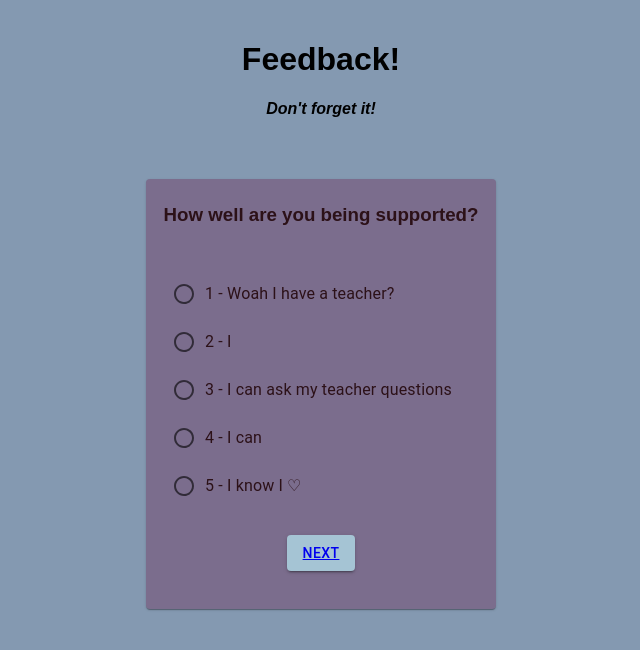
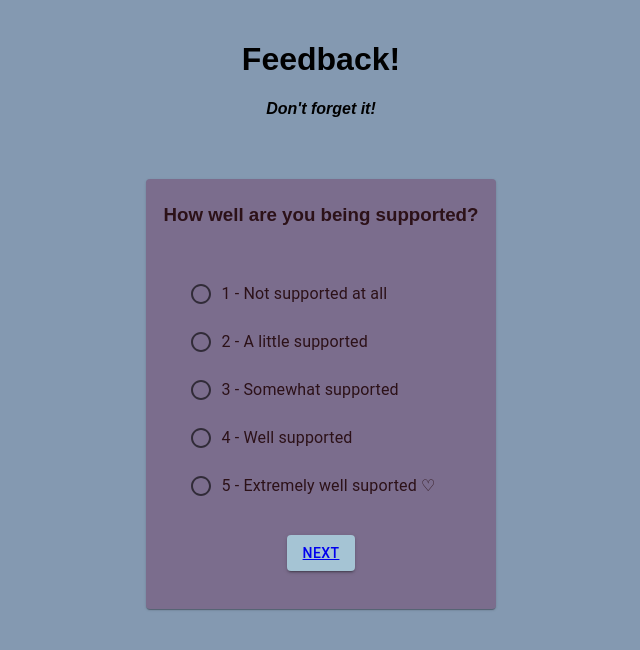
Before and after one commit to amana4416/weekend-redux-feedback-loop, a React (Create React App) app: page /#/support in a window 1280 px wide. Shown: the top 650 px of the page, without its empty margins (319-959 px from the left). Built offline with nearby package versions, Linux system fonts and the light colour scheme.

Commit message:
finished support page

```diff
--- a/src/components/Feelings/Feelings.jsx
+++ b/src/components/Feelings/Feelings.jsx
@@ -45,13 +45,13 @@ function Feelings() {
                             <FormControlLabel
                                 sx={{color: '#2C1118', padding: '3px'}}
                                 value="2" control={<Radio />}
-                                label="2 - Not too great"
+                                label="2 - Bad"
                                 onChange={(event) => setRate(event.target.value)}
                             />
                             <FormControlLabel
                                 sx={{color: '#2C1118', padding: '3px'}}
                                 value="3" control={<Radio />}
-                                label="3 - Not bad, but could be better"
+                                label="3 - OK"
                                 onChange={(event) => setRate(event.target.value)}
                                 />
                             <FormControlLabel
@@ -63,7 +63,7 @@ function Feelings() {
                             <FormControlLabel
                                 sx={{color: '#2C1118', padding: '3px'}}
                                 value="5" control={<Radio />}
-                                label="5 - Best day ever!! ♡"
+                                label="5 - Marvelous ♡"
                                 onChange={(event) => setRate(event.target.value)}
                             />
                         </RadioGroup>
--- a/src/components/Support/Support.jsx
+++ b/src/components/Support/Support.jsx
@@ -39,31 +39,31 @@ function Support() {
                             <FormControlLabel
                                 sx={{color: '#2C1118', padding: '3px'}}
                                 value="1" control={<Radio />}
-                                label="1 - Woah I have a teacher?"
+                                label="1 - Not supported at all"
                                 onChange={(event) => setRate(event.target.value)}
                             />
                             <FormControlLabel
                                 sx={{color: '#2C1118', padding: '3px'}}
                                 value="2" control={<Radio />}
-                                label="2 - I "
+                                label="2 - A little supported"
                                 onChange={(event) => setRate(event.target.value)}
                             />
                             <FormControlLabel
                                 sx={{color: '#2C1118', padding: '3px'}}
                                 value="3" control={<Radio />}
-                                label="3 - I can ask my teacher questions"
+                                label="3 - Somewhat supported"
                                 onChange={(event) => setRate(event.target.value)}
                                 />
                             <FormControlLabel
                                 sx={{color: '#2C1118', padding: '3px'}}
                                 value="4" control={<Radio />}
-                                label="4 - I can "
+                                label="4 - Well supported"
                                 onChange={(event) => setRate(event.target.value)}
                             />
                             <FormControlLabel
                                 sx={{color: '#2C1118', padding: '3px'}}
                                 value="5" control={<Radio />}
-                                label="5 - I know I  ♡"
+                                label="5 - Extremely well suported ♡"
                                 onChange={(event) => setRate(event.target.value)}
                             />
                         </RadioGroup>
--- a/src/components/Understanding/Understanding.jsx
+++ b/src/components/Understanding/Understanding.jsx
@@ -39,31 +39,31 @@ function Understanding() {
                             <FormControlLabel
                                 sx={{color: '#2C1118', padding: '3px'}}
                                 value="1" control={<Radio />}
-                                label="1 - I have no idea what's going on"
+                                label="1 - Understood nothing"
                                 onChange={(event) => setRate(event.target.value)}
                             />
                             <FormControlLabel
                                 sx={{color: '#2C1118', padding: '3px'}}
                                 value="2" control={<Radio />}
-                                label="2 - Only a little lost"
+                                label="2 - Understood a little"
                                 onChange={(event) => setRate(event.target.value)}
                             />
                             <FormControlLabel
                                 sx={{color: '#2C1118', padding: '3px'}}
                                 value="3" control={<Radio />}
-                                label="3 - Starting to get it"
+                                label="3 - Understood some things"
                                 onChange={(event) => setRate(event.target.value)}
                                 />
                             <FormControlLabel
                                 sx={{color: '#2C1118', padding: '3px'}}
                                 value="4" control={<Radio />}
-                                label="4 - I think I get it"
+                                label="4 - Understood most things"
                                 onChange={(event) => setRate(event.target.value)}
                             />
                             <FormControlLabel
                                 sx={{color: '#2C1118', padding: '3px'}}
                                 value="5" control={<Radio />}
-                                label="5 - I understand everything ♡"
+                                label="5 - Understood everything ♡"
                                 onChange={(event) => setRate(event.target.value)}
                             />
                         </RadioGroup>
```
